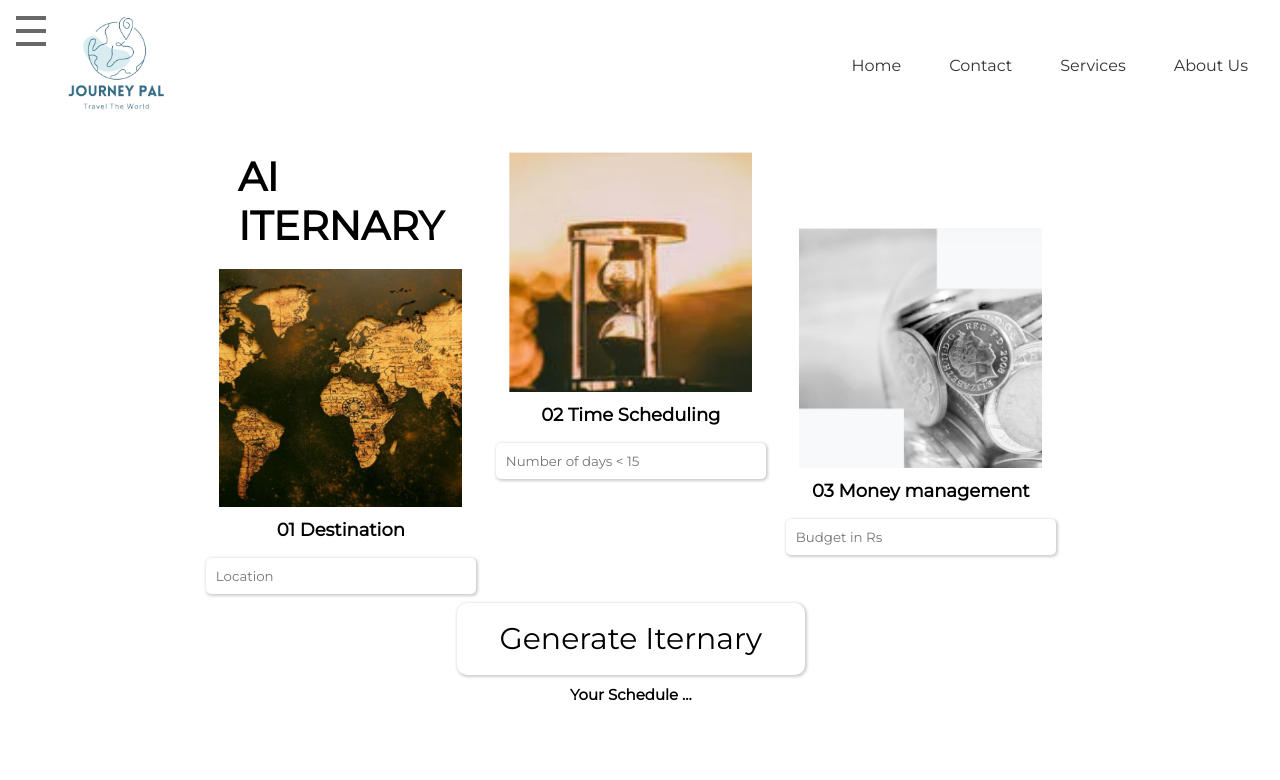
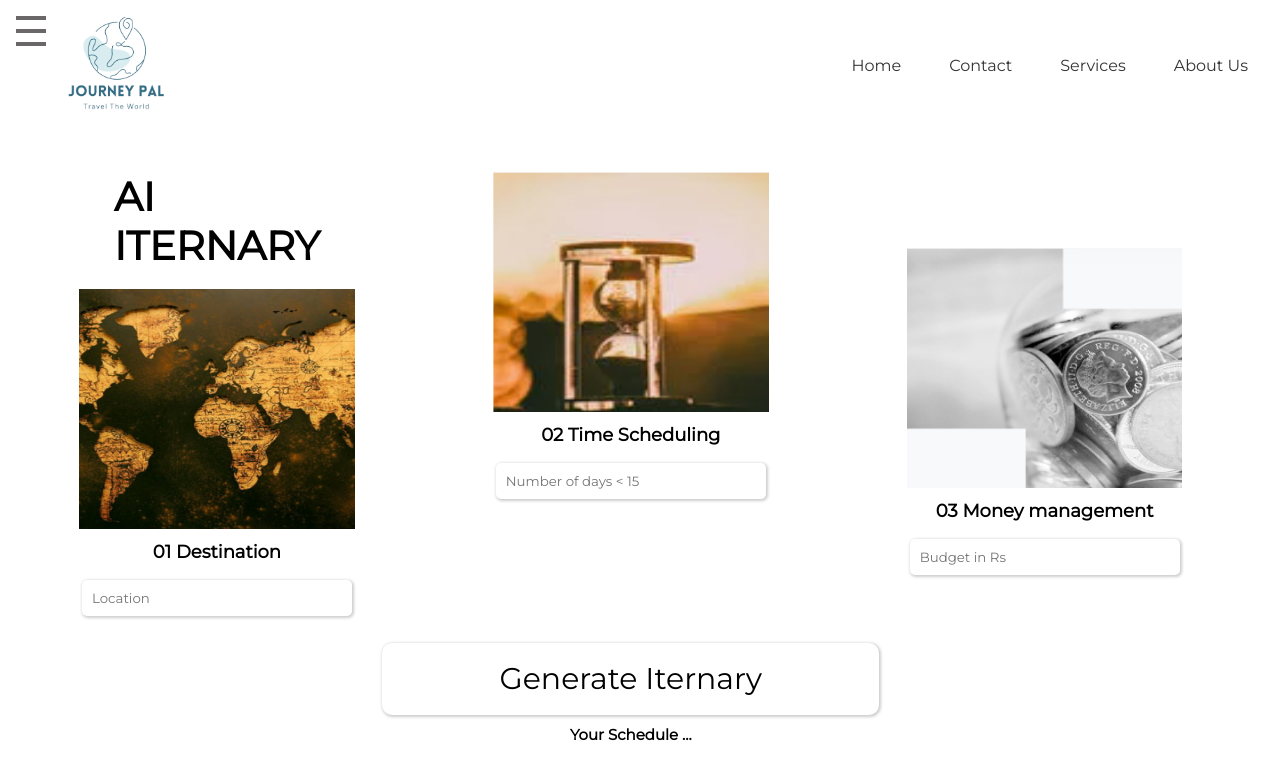
Before and after one commit to 07sumit1002/Hackathon, a React (Create React App) app: page /Schedule in a window 1280 px wide. Shown: the top 780 px of the page. Built offline with nearby package versions, Linux system fonts and the light colour scheme.

Commit message:
Update App.css

```diff
--- a/src/App.css
+++ b/src/App.css
@@ -512,12 +512,14 @@ nav {
   display: flex;
   flex-direction: column;
   align-items: center;
+  width: 100%;
 }
 
 .Ai-form-group {
   display: flex;
   flex-direction: row;
   width: 100%;
+  padding: 20px;
 }
 
 .Ai-label {
@@ -528,6 +530,7 @@ nav {
 .Ai-input {
   width: 250px;
   padding: 10px;
+  padding-right: 10px;
   margin-top: 5px;
   outline: none;
   border: none;
@@ -543,6 +546,7 @@ nav {
   padding: 10px;
   display: flex;
   flex-direction: column;
+  justify-content: space-evenly;
 }
 
 .Ai-input-days{
@@ -570,7 +574,7 @@ nav {
 }
 
 .Ai-input-img{
-width: 90%;
+width: 70%;
 height: 30vh;
 align-self: center;
 }
```
